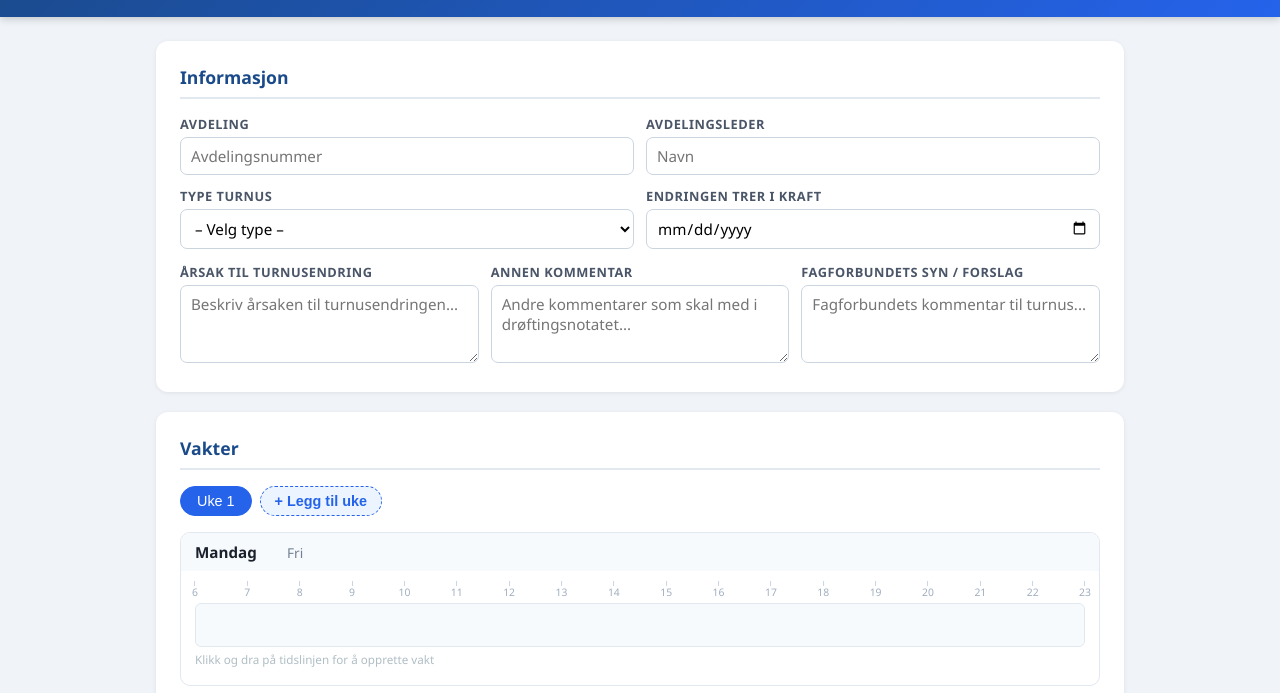
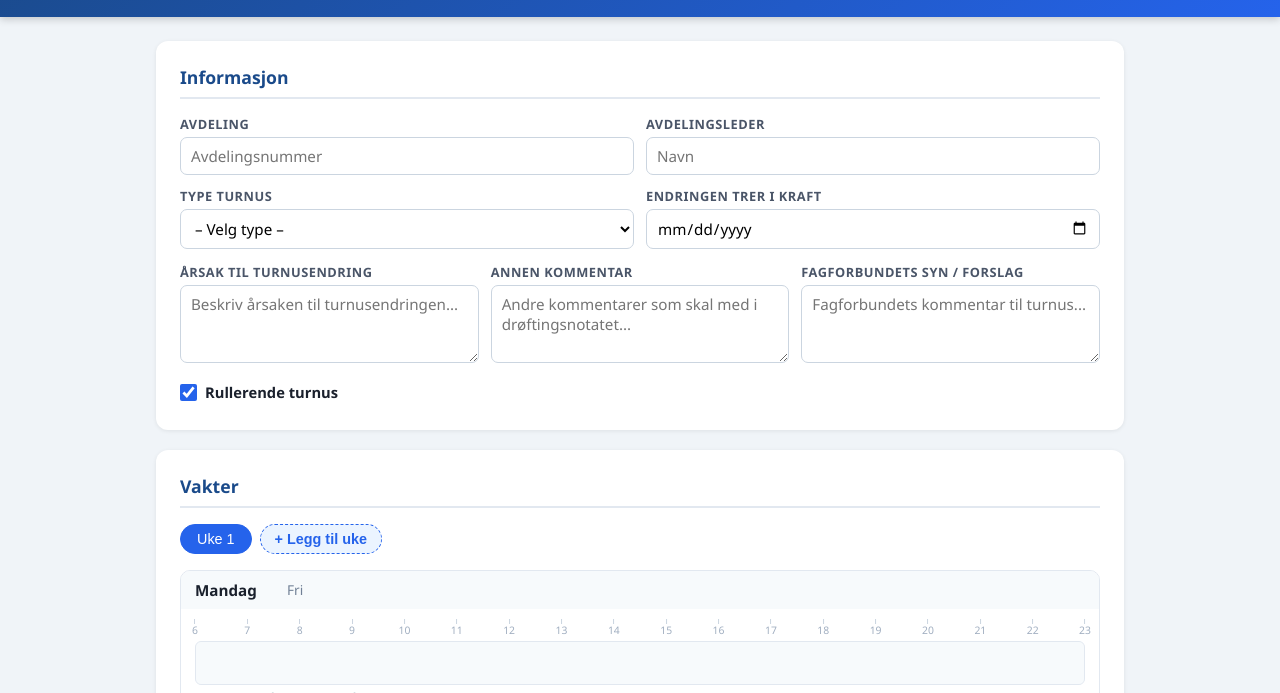
Before and after one commit to Simenbones-bot/Turnus, a plain HTML site: page index.html in a window 1280 px wide. Shown: the part 78-771 px from the top of the page. Drawn offline with nearby package versions, Linux system fonts and the light colour scheme.

Commit message:
Cache-busting versjonstreng, rullerende turnus-avkrysning med PDF-støtte

```diff
--- a/app.js
+++ b/app.js
@@ -394,6 +394,7 @@ function buildPDF() {
   const ikraftRaw      = document.getElementById('meta-ikraft').value;
   const ikraft         = ikraftRaw
     ? new Date(ikraftRaw + 'T12:00:00').toLocaleDateString('nb-NO') : '';
+  const rullerende     = document.getElementById('meta-rullerende').checked;
 
   const marginL = 20;
   const pageW   = 210;
@@ -458,6 +459,7 @@ function buildPDF() {
   if (navn)           { line(`Navn: ${navn}`, 11); nl(1); }
   if (antallSjaforer) { line(`Antall sjåfører: ${antallSjaforer}`, 11); nl(1); }
   if (ikraft)         { line(`Endringen trer i kraft: ${ikraft}`, 11); nl(1); }
+  line(`Rullerende turnus: ${rullerende ? 'Ja' : 'Nei'}`, 11); nl(1);
   nl(3);
 
   // Stillingsprosent
--- a/index.html
+++ b/index.html
@@ -4,7 +4,7 @@
   <meta charset="UTF-8">
   <meta name="viewport" content="width=device-width, initial-scale=1.0">
   <title>Turnus Generator</title>
-  <link rel="stylesheet" href="style.css">
+  <link rel="stylesheet" href="style.css?v=20250513b">
   <script src="https://cdnjs.cloudflare.com/ajax/libs/jspdf/2.5.1/jspdf.umd.min.js"></script>
 </head>
 <body>
@@ -70,6 +70,13 @@
           <label for="meta-fagforbund">Fagforbundets syn / forslag</label>
           <textarea id="meta-fagforbund" rows="3" placeholder="Fagforbundets kommentar til turnus..."></textarea>
         </div>
+      </div>
+
+      <div class="checkbox-row">
+        <label class="checkbox-label">
+          <input type="checkbox" id="meta-rullerende" checked>
+          Rullerende turnus
+        </label>
       </div>
     </div>
 
@@ -146,6 +153,6 @@
 
   </div>
 
-  <script src="app.js"></script>
+  <script src="app.js?v=20250513b"></script>
 </body>
 </html>
--- a/style.css
+++ b/style.css
@@ -462,6 +462,28 @@ header p { font-size: 0.85rem; opacity: 0.85; margin-top: 3px; }
 
 .btn-secondary:hover { background: #ebf4ff; }
 
+.checkbox-row {
+  margin-top: 14px;
+}
+
+.checkbox-label {
+  display: inline-flex;
+  align-items: center;
+  gap: 8px;
+  font-size: 0.92rem;
+  font-weight: 600;
+  color: #1a202c;
+  cursor: pointer;
+  user-select: none;
+}
+
+.checkbox-label input[type="checkbox"] {
+  width: 17px;
+  height: 17px;
+  cursor: pointer;
+  accent-color: #2563eb;
+}
+
 .status-msg {
   margin-top: 10px;
   font-size: 0.9rem;
```
